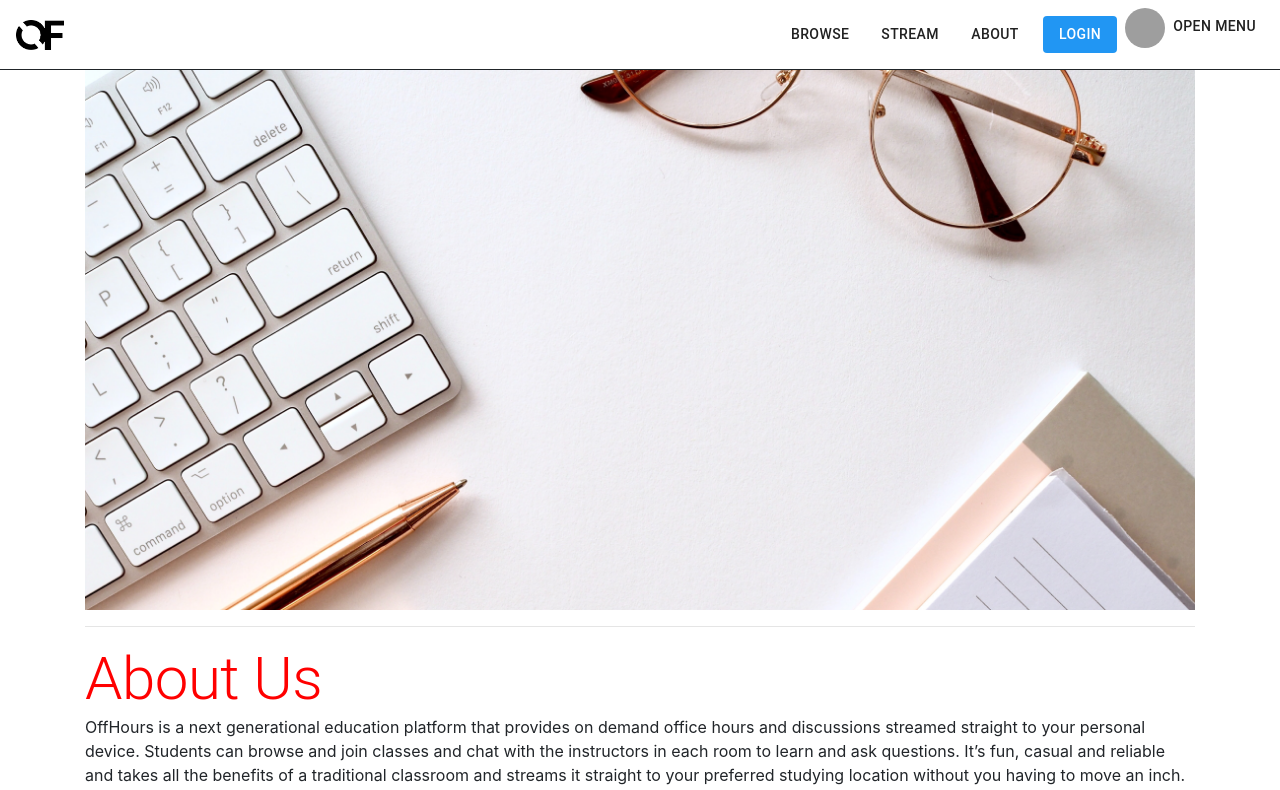
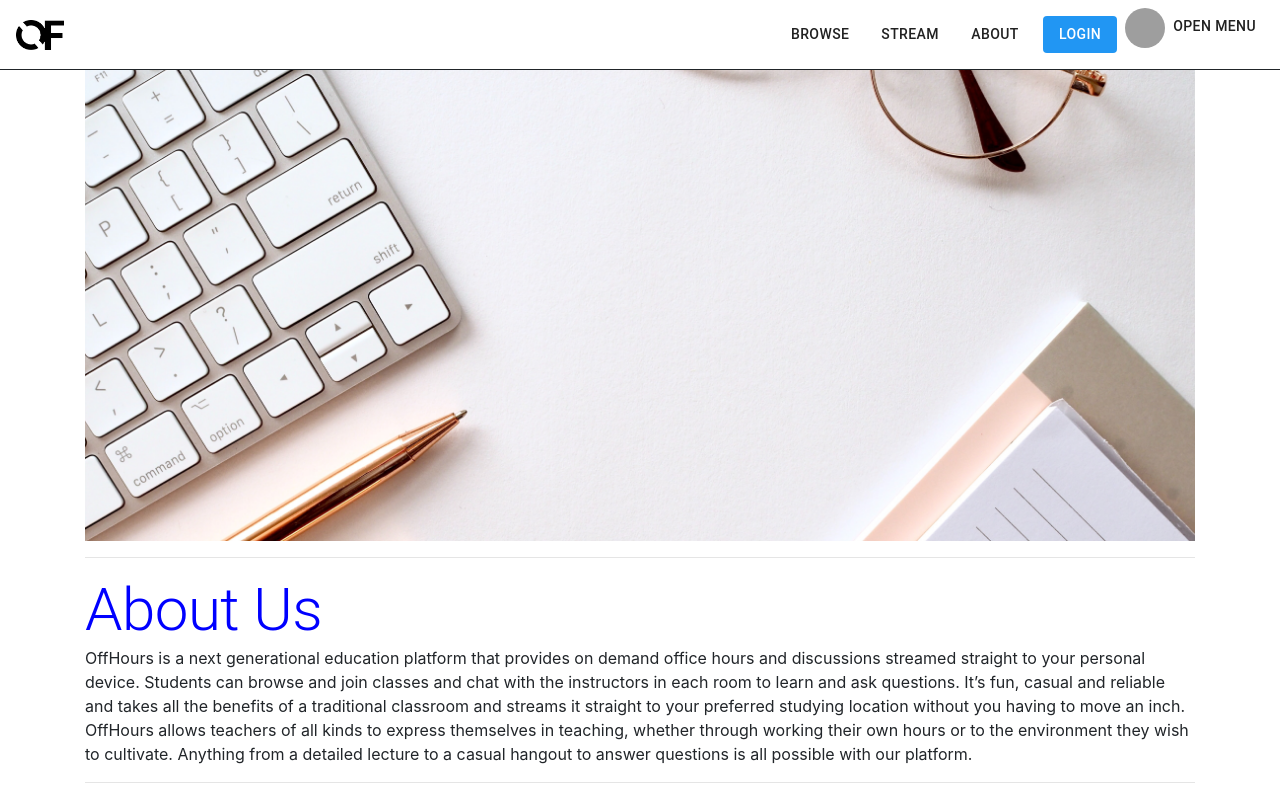
Before and after one commit to duttar18/offhours, a React (Create React App) app: page /about in a window 1280 px wide. Shown: the top 790 px of the page. Built offline with nearby package versions, Linux system fonts and the light colour scheme; no server answers; grey boxes are pictures that could not be loaded.

Commit message:
perm navbar, menu

```diff
--- a/src/About.js
+++ b/src/About.js
@@ -4,7 +4,7 @@ import { Typography, makeStyles, Grid } from "@material-ui/core";
 
 const useStyles = makeStyles(theme => ({
     titleStyle: {
-        color: "red"
+        color: "blue"
     }
 }));
 
--- a/src/SimpleMenu.js
+++ b/src/SimpleMenu.js
@@ -2,7 +2,6 @@ import React from "react";
 import Button from "@material-ui/core/Button";
 import Menu from "@material-ui/core/Menu";
 import MenuItem from "@material-ui/core/MenuItem";
-import { Avatar } from "@material-ui/core";
 
 export default function SimpleMenu() {
     const [anchorEl, setAnchorEl] = React.useState(null);
@@ -29,7 +28,9 @@ export default function SimpleMenu() {
                 keepMounted
                 open={Boolean(anchorEl)}
                 onClose={handleClose}>
-                <MenuItem onClick={handleClose}>hi</MenuItem>
+                <MenuItem onClick={handleClose}>
+                    <a href="./Profile">Profile</a>
+                </MenuItem>
                 <MenuItem onClick={handleClose}>My account</MenuItem>
                 <MenuItem onClick={handleClose}>Logout</MenuItem>
             </Menu>
--- a/src/components/Navbar.js
+++ b/src/components/Navbar.js
@@ -9,6 +9,9 @@ const Styles = styled.div`
         background-color: white;
         border-color: gray;
         border-bottom: 0.5px solid;
+        position: fixed;
+        top: 0;
+        width: 100%;
     }
     .navbar-brand, .navbar-nav .nav-link {
         color white;
@@ -101,9 +104,7 @@ export const NavigationBar = () => {
                             />
                         </Nav.Item>
                         <Nav.Item>
-                            <SimpleMenu>
-
-                            </SimpleMenu>
+                            <SimpleMenu></SimpleMenu>
                         </Nav.Item>
                     </Nav>
                 </Navbar.Collapse>
```
